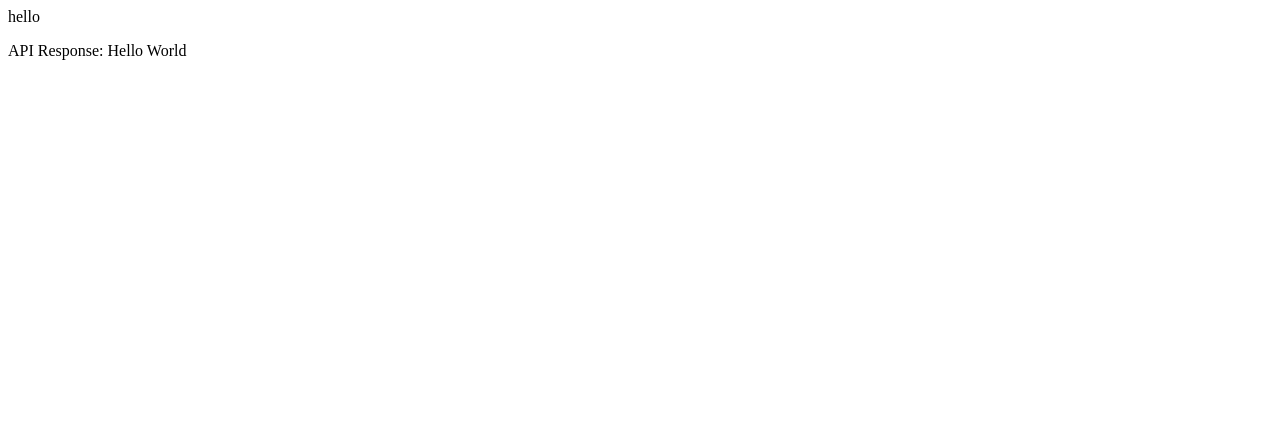
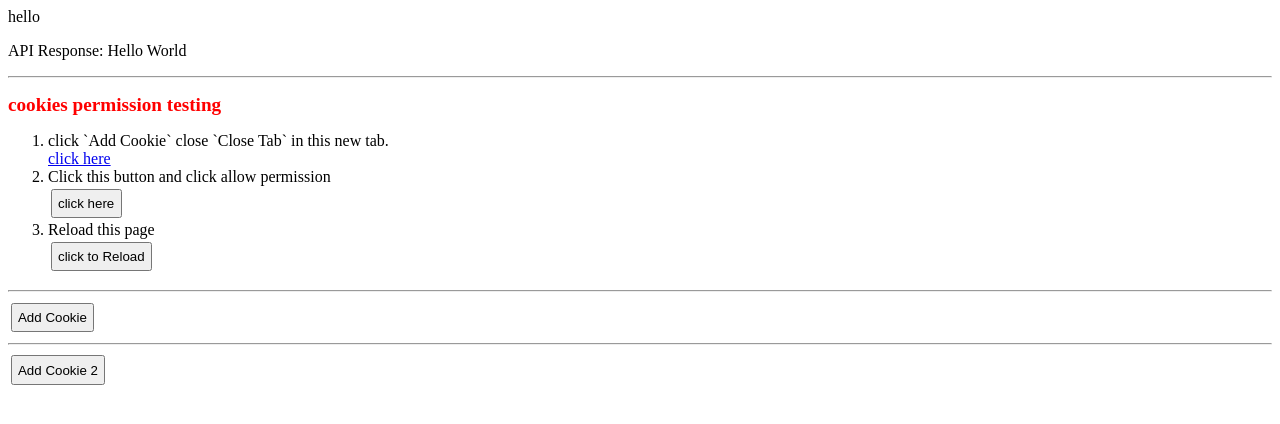
Before and after one commit to ardisaurus/simple-rest-cookie-next-app, a Next.js app: page / in a window 1280 px wide. Shown: the top 424 px of the page. Built offline with nearby package versions, Linux system fonts and the light colour scheme.

Commit message:
update add permision testing

```diff
--- a/app/api/route.js
+++ b/app/api/route.js
@@ -6,7 +6,8 @@ export async function GET(request) {
   // Set a cookie named "myCookie" with the value "hello"
   const cookie = serialize("myCookie", "hello", {
     httpOnly: true, // Make the cookie accessible only through HTTP
-    secure: process.env.NODE_ENV === "production", // Set the cookie to secure in production
+    sameSite: "None",
+    secure: true, // Set the cookie to secure in production
     maxAge: 60 * 60 * 24, // Set the cookie expiration time to 1 day
     path: "/", // Set the cookie path to the root path
   });
--- a/app/page.js
+++ b/app/page.js
@@ -2,6 +2,7 @@
 
 import Head from "next/head";
 import { useState, useEffect } from "react";
+import useStoragePermission from "./useStoragePermission";
 
 export default function Home() {
   const [data, setData] = useState(null);
@@ -20,10 +21,85 @@ export default function Home() {
     fetchData();
   }, []);
 
+  const { askForPermission } = useStoragePermission();
+
+  useEffect(() => {
+    document.cookie =
+      "onLoadCookie=main; max-age=3153600000; Secure; SameSite=None";
+  }, []);
+
+  const handleAddCookieButtonClick = () => {
+    // const cookieValue = 'foo'; // Set the cookie value to 'foo'
+    // document.cookie = `myCookie=${cookieValue}; path=/; expires=${new Date(new Date().getTime() + 3600000).toUTCString()}`;
+    document.cookie =
+      "onClickCookie=main; max-age=3153600000; Secure; SameSite=None";
+  };
+
+  const handleAddCookieButtonClick2 = () => {
+    // const cookieValue = 'foo'; // Set the cookie value to 'foo'
+    // document.cookie = `myCookie=${cookieValue}; path=/; expires=${new Date(new Date().getTime() + 3600000).toUTCString()}`;
+    document.cookie =
+      "set-cookie: your=cookie; Domain=phenomenal-lollipop-87c933.netlify.app; Path=/; Expires=Thu, 22 Dec 2027 04:17:44 GMT; Secure; SameSite=None";
+  };
+
   return (
     <div>
       hello
       {data ? <p>API Response: {data.message}</p> : <p>Loading...</p>}
+      <hr />
+      <div>
+        <div className="element">
+          <h2 style={{ color: "red", fontSize: "1.2em" }}>
+            cookies permission testing
+          </h2>
+          {/* <p>needPermission : {needPermission ? "true" : "false"}</p>
+        <p>
+          haveCheckedPermission : {haveCheckedPermission ? "true" : "false"}
+        </p> */}
+
+          <ol>
+            <li>click `Add Cookie` close `Close Tab` in this new tab.</li>
+            <a href="./add-cookie" target="_blank">
+              click here
+            </a>
+            <li>Click this button and click allow permission</li>
+            <button
+              type="button"
+              onClick={() => askForPermission()}
+              className="btn yellow continue btn-yellow-hover"
+              style={{ padding: ".4em", margin: ".2em" }}
+            >
+              click here
+            </button>
+            <li>Reload this page </li>
+            <button
+              type="button"
+              onClick={() => window.location.reload()}
+              className="btn yellow continue btn-yellow-hover"
+              style={{ padding: ".4em", margin: ".2em" }}
+            >
+              click to Reload
+            </button>
+          </ol>
+        </div>
+        <hr />
+        <button
+          className="btn yellow continue btn-yellow-hover"
+          style={{ padding: ".4em", margin: ".2em" }}
+          onClick={handleAddCookieButtonClick}
+        >
+          Add Cookie
+        </button>
+        <hr />
+        <button
+          className="btn yellow continue btn-yellow-hover"
+          style={{ padding: ".4em", margin: ".2em" }}
+          onClick={handleAddCookieButtonClick2}
+        >
+          Add Cookie 2
+        </button>
+        {/* <CookiesTest /> */}
+      </div>
     </div>
   );
 }
--- /dev/null
+++ b/app/useStoragePermission.js
@@ -0,0 +1,61 @@
+import React, { useCallback } from "react";
+import {
+  hasStorageAccess,
+  requestStorageAccess,
+  requiresStoragePermissions,
+} from "./utils";
+
+export default function useStoragePermission() {
+  const [needPermission, setNeedPermission] = React.useState(
+    requiresStoragePermissions() ? true : false
+  );
+  const [haveCheckedPermission, setHaveCheckedPermission] =
+    React.useState(false);
+
+  const isHavingPermissionFn = useCallback(async () => {
+    try {
+      return await hasStorageAccess();
+    } catch (e) {
+      console.error("Error checking storage access:", e);
+      return false;
+    }
+  }, []);
+
+  const checkPermission = useCallback(() => {
+    isHavingPermissionFn().then((isHavingPerm) => {
+      setNeedPermission(!isHavingPerm);
+      setHaveCheckedPermission(true);
+    });
+  }, [isHavingPermissionFn]);
+
+  const askForPermission = useCallback(async () => {
+    try {
+      const x = await requestStorageAccess();
+      console.log({ x });
+
+      checkPermission();
+    } catch (e) {
+      console.error("Error checking storage access:", e);
+    }
+  }, [checkPermission]);
+
+  React.useEffect(() => {
+    if (requiresStoragePermissions()) {
+      checkPermission();
+    }
+  }, [checkPermission]);
+
+  return {
+    needPermission,
+    askForPermission: requiresStoragePermissions()
+      ? askForPermission
+      : () => {
+          console.log(
+            requiresStoragePermissions(),
+            "requiresStoragePermissions"
+          );
+        },
+    haveCheckedPermission,
+    isHavingPermissionFn,
+  };
+}
--- /dev/null
+++ b/app/utils.js
@@ -0,0 +1,22 @@
+export function isSafari() {
+  const userAgent = navigator.userAgent.toLowerCase();
+  return (
+    userAgent.indexOf("safari") !== -1 && userAgent.indexOf("chrome") === -1
+  );
+}
+
+function supportStorageAccessApi() {
+  return "hasStorageAccess" in document && "requestStorageAccess" in document;
+}
+
+export function hasStorageAccess() {
+  return document.hasStorageAccess();
+}
+
+export function requestStorageAccess() {
+  return document.requestStorageAccess();
+}
+
+export function requiresStoragePermissions() {
+  return isSafari() && supportStorageAccessApi();
+}
```
Also changed, not shown: app/add-cookie/page.js (added, +89 -0 lines).
